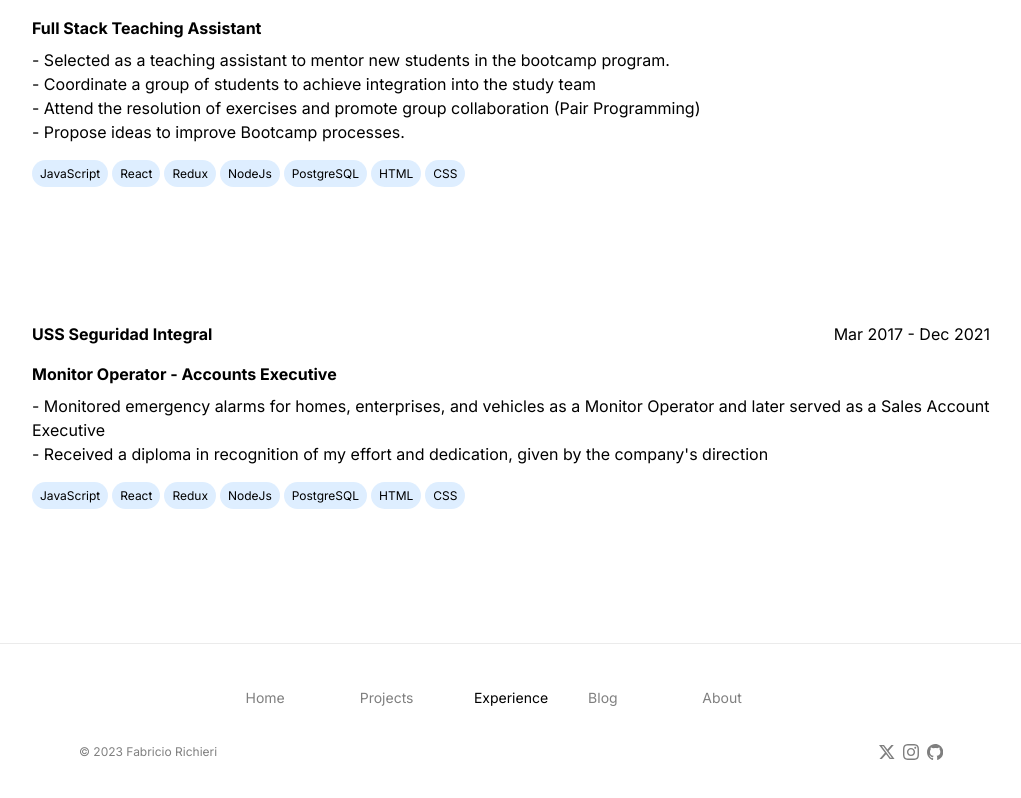
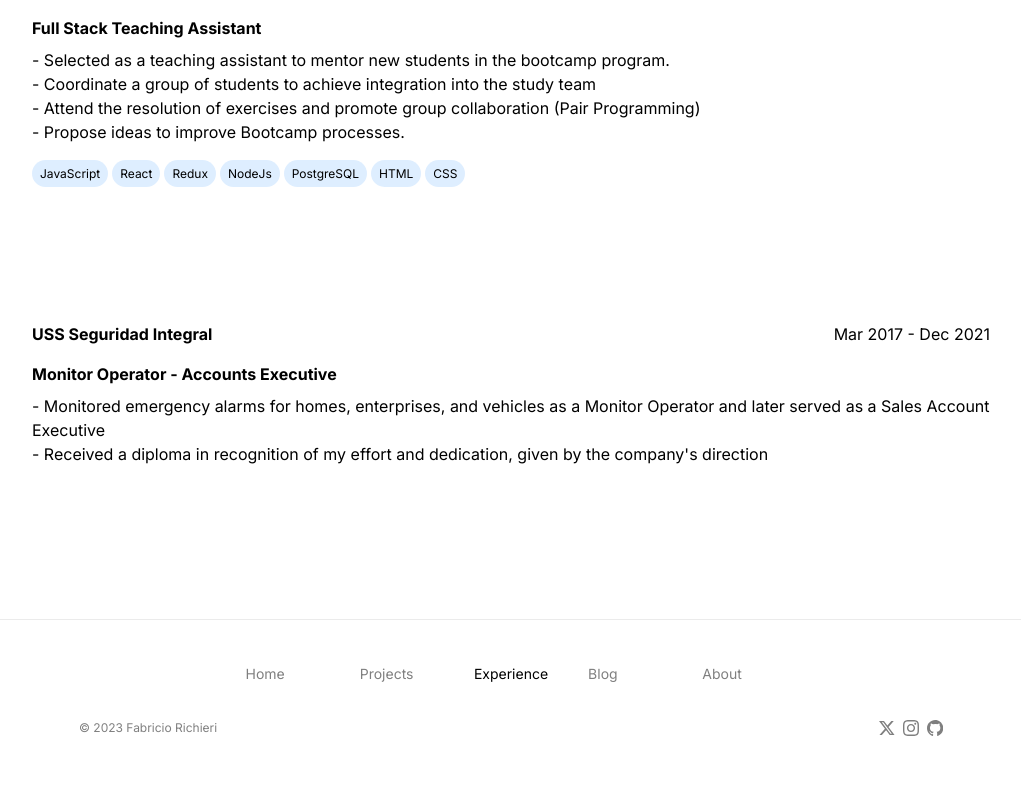
Before and after one commit to farichieri/frichieri.dev, a Next.js app: page /experience in a window 1280 px wide. Shown: the part 817-1615 px from the top of the page, without its empty margins (129-1150 px from the left). After the commit the page ends 1593 px from the top, so only its background shows below. Built offline with nearby package versions, Linux system fonts and the light colour scheme; no server answers.

Commit message:
updatext nextjs

```diff
--- a/components/Footer/Footer.tsx
+++ b/components/Footer/Footer.tsx
@@ -36,7 +36,7 @@ const Footer = () => {
         <div className="mx-auto grid grid-cols-3 gap-x-2 sm:grid-cols-5 sm:gap-x-10">
           {myPages.map((page) => {
             return (
-              <ExternalLink
+              <Link
                 href={page.path}
                 key={page.name}
                 className={`rounded-3xl py-1 text-sm duration-300 hover:opacity-100 ${
@@ -44,7 +44,7 @@ const Footer = () => {
                 }`}
               >
                 <span className="text-[var(--textColor)]">{page.name}</span>
-              </ExternalLink>
+              </Link>
             );
           })}
         </div>
--- a/package.json
+++ b/package.json
@@ -17,7 +17,7 @@
     "date-fns": "^2.29.3",
     "firebase": "^9.17.1",
     "gray-matter": "^4.0.3",
-    "next": "^13.3.0",
+    "next": "^14.0.1",
     "next-contentlayer": "^0.3.4",
     "next-themes": "^0.2.1",
     "nodemailer": "^6.8.0",
--- a/pages/experience/index.tsx
+++ b/pages/experience/index.tsx
@@ -52,15 +52,7 @@ export default function Page() {
       date: "Mar 2017 - Dec 2021",
       description:
         "- Monitored emergency alarms for homes, enterprises, and vehicles as a Monitor Operator and later served as a Sales Account Executive  <br/> - Received a diploma in recognition of my effort and dedication, given by the company's direction",
-      technologies: [
-        "JavaScript",
-        "React",
-        "Redux",
-        "NodeJs",
-        "PostgreSQL",
-        "HTML",
-        "CSS",
-      ],
+      technologies: [],
       title: "Monitor Operator - Accounts Executive",
       website: "https://uss.com.ar/",
     },
```
Also changed, not shown: 2 other files (tests, documents, lock files or other folders).
